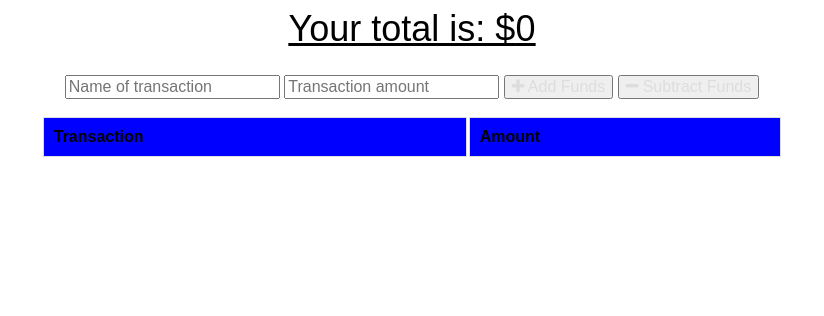
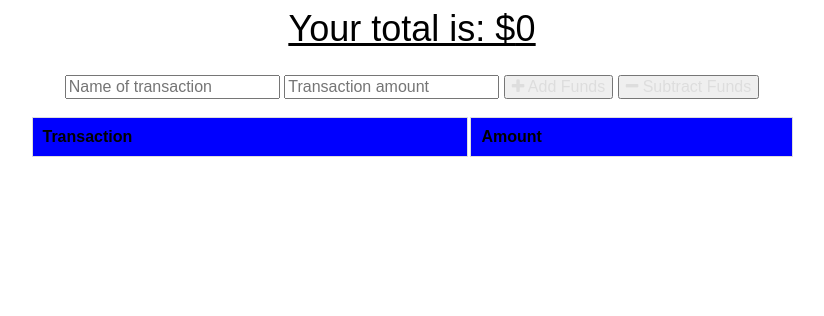
Before and after one commit to robocop369/Online-Offline-Budget-Trackers, a website: page Develop/public/index.html in a window 1280 px wide. Shown: the whole page, without its empty margins (228-1052 px from the left). Drawn offline with nearby package versions, Linux system fonts and the light colour scheme; no server answers.

Commit message:
css edits5

```diff
--- a/Develop/public/styles.css
+++ b/Develop/public/styles.css
@@ -30,7 +30,7 @@ tr:nth-child(even) {
 
 .wrapper {
   margin: 0 auto;
-  max-width: 825px;
+  max-width: 850px;
   text-align: center;
 }
 
```
